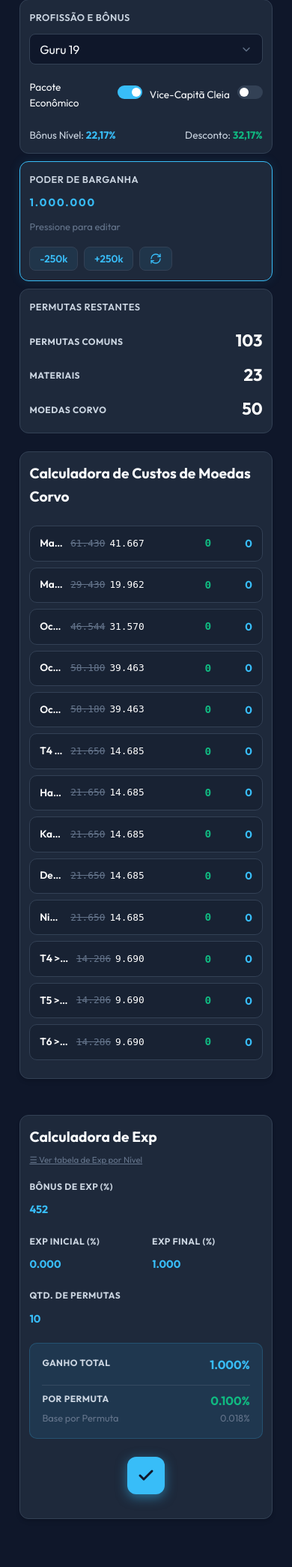
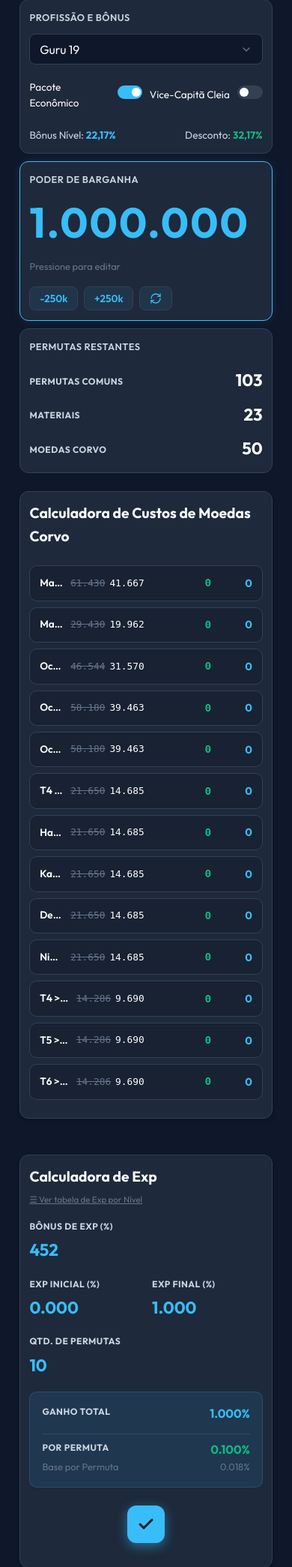
Before and after one commit to vaelathor/bdohub, a Flask app: page /bartering/ in a window 390 px wide. Shown: the part 109-2199 px from the top of the page at 75% size. Run offline with Flask 3, Linux system fonts and the light colour scheme; parts of the project's set-up code (start-up, migrations or seed data) failed here and were passed over; some web fonts are replaced.

Commit message:
Fix bargain font: usa input.large-input para vencer input[type=text] na especificidade

```diff
--- a/modules/bartering/templates/bartering_index.html
+++ b/modules/bartering/templates/bartering_index.html
@@ -777,6 +777,8 @@
             .bargain-btn { padding: 0.5rem 0.8rem !important; font-size: 0.85rem; }
             .two-col { grid-template-columns: 1fr !important; }
             input[type="text"], input[type="number"] { font-size: 0.9rem !important; }
+            input.large-input { font-size: 3.5rem !important; letter-spacing: 2px !important; }
+            input.large-input-sm { font-size: 1.4rem !important; }
 
             /* Header */
             .top-nav { flex-wrap: wrap !important; gap: 0.5rem !important; }
```
